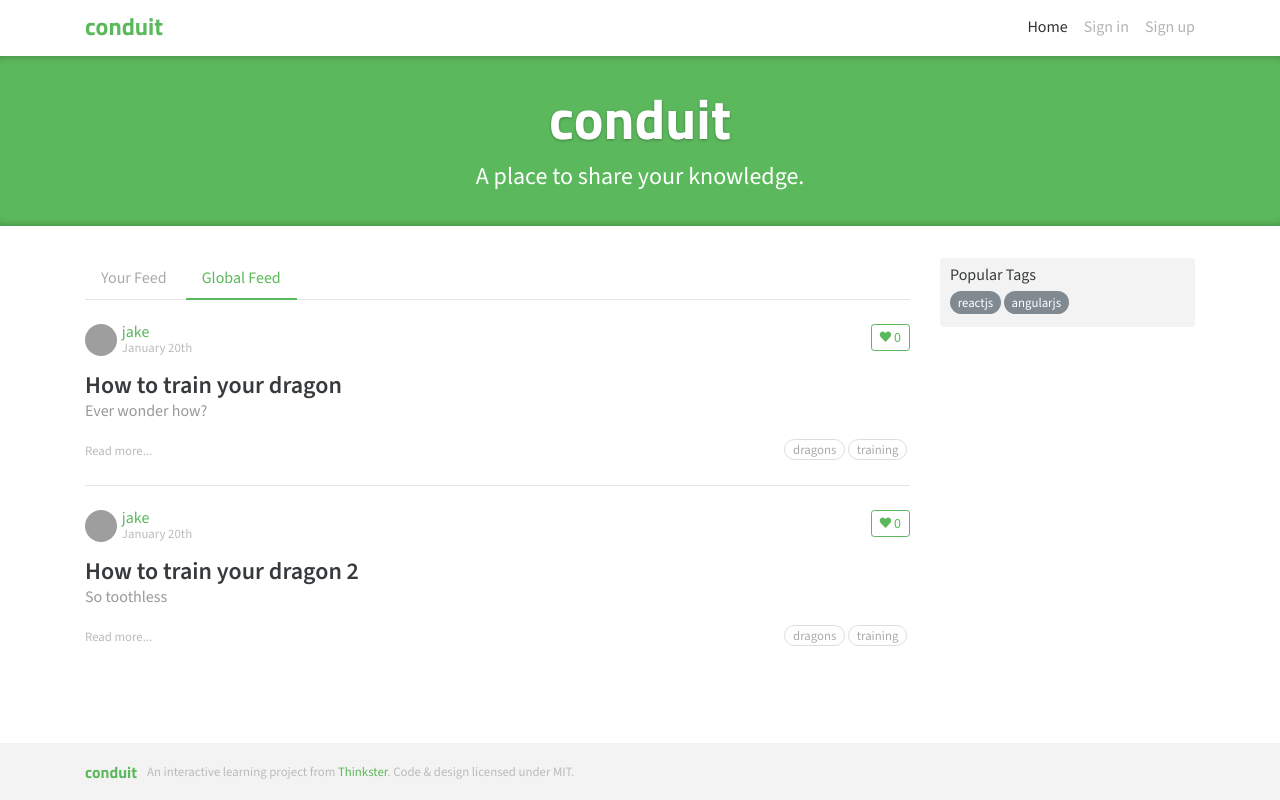
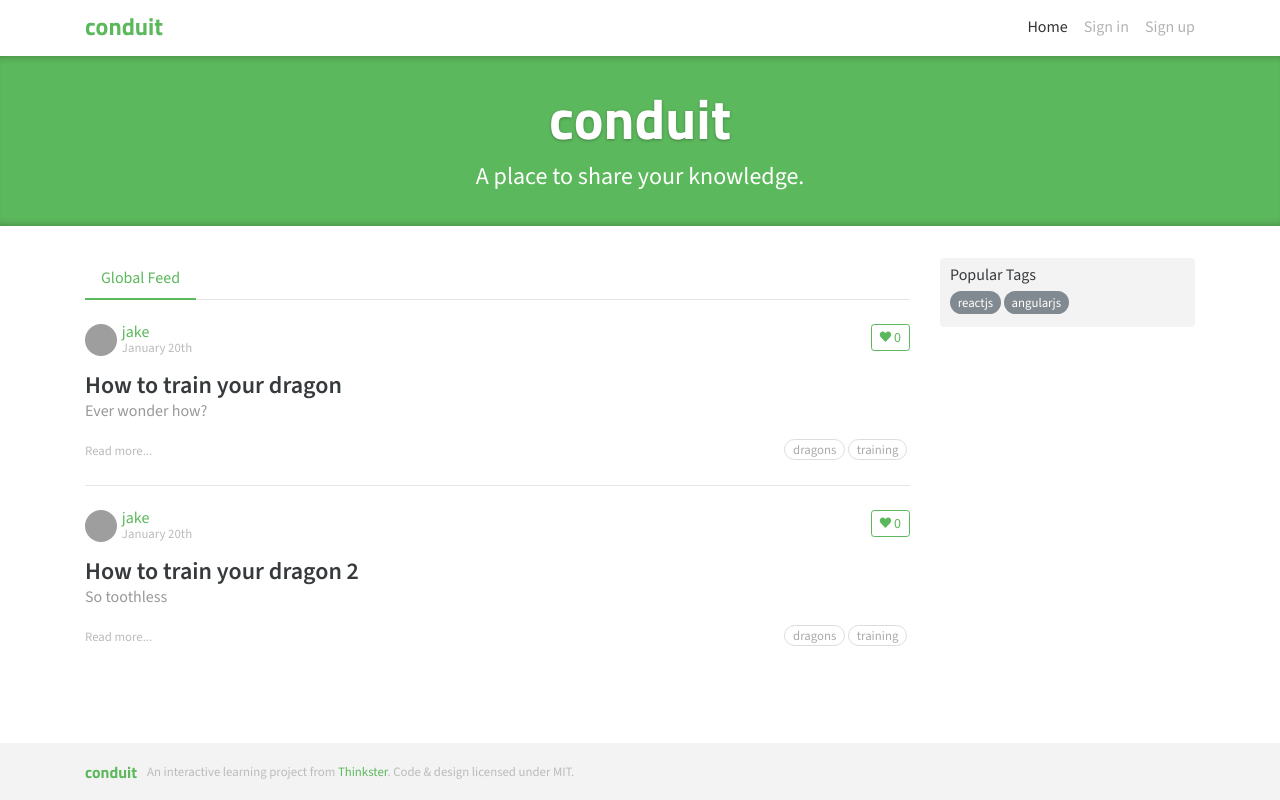
Before and after one commit to wookikiik/realworld-study, a Next.js app: page / in a window 1280 px wide. Built offline with nearby package versions, Linux system fonts and the light colour scheme; no server answers; grey boxes are pictures that could not be loaded.

Commit message:
Add authentication and update feed logic

```diff
--- a/app/(pages)/page.tsx
+++ b/app/(pages)/page.tsx
@@ -3,6 +3,7 @@ import { PopularTags, ArticlesByTabs } from "@/app/ui/components";
 import type { Metadata } from "next";
 import { fetchAllTag } from "../lib/data";
 import { Suspense } from "react";
+import { auth } from "@/auth";
 export const metadata: Metadata = {
   title: "Home - Conduit",
 };
@@ -13,6 +14,8 @@ export default async function Home({
   searchParams: { feed?: string };
 }) {
   const tagsData = await fetchAllTag();
+  const session = await auth();
+  const user = session?.user;
 
   return (
     <div className="home-page">
@@ -26,8 +29,10 @@ export default async function Home({
       <div className="container page">
         <div className="row">
           <div className="col-md-9">
-            <Suspense key={feed || "global"} fallback={<div>Loading...</div>}>
-              <ArticlesByTabs currentFeed={feed || "global"} />
+            <Suspense fallback={<div>Loading...</div>}>
+              <ArticlesByTabs
+                currentFeed={feed || (user ? "feed" : "global")}
+              />
             </Suspense>
           </div>
 
--- a/app/ui/components/ArticlesByTabs.tsx
+++ b/app/ui/components/ArticlesByTabs.tsx
@@ -3,6 +3,7 @@ import useSWR, { Fetcher } from "swr";
 import { useSearchParams, useRouter, usePathname } from "next/navigation";
 import { ArticlesResponse } from "@/app/lib/definitions";
 import { ArticlePreviews } from ".";
+import { useAuth } from "@/app/lib/providers/AuthProvider";
 
 type Props = { currentFeed: string };
 
@@ -36,6 +37,7 @@ function Tabs({ currentFeed }: { currentFeed: string }) {
   const searchParams = useSearchParams();
   const pathname = usePathname();
   const { replace } = useRouter();
+  const { isLogined } = useAuth();
 
   function handleTabChange(e: React.MouseEvent<HTMLAnchorElement>) {
     e.preventDefault();
@@ -48,12 +50,14 @@ function Tabs({ currentFeed }: { currentFeed: string }) {
   return (
     <div className="feed-toggle">
       <ul className="nav nav-pills outline-active">
+        {isLogined && (
           <Tab
             name="Your Feed"
             feed="feed"
             active={currentFeed === "feed"}
             onClick={handleTabChange}
           />
+        )}
         <Tab
           name="Global Feed"
           feed="global"
--- a/middleware/authenticationGuard.ts
+++ b/middleware/authenticationGuard.ts
@@ -2,7 +2,7 @@ import { auth } from "@/auth";
 import { NextRequest, NextResponse } from "next/server";
 
 // TODO: 회원 접근 가능 path config로 설정
-const loggedInPath = ["/settings", "/profile"];
+const loggedInPath = ["/settings", "/profile", "/editor"];
 
 export default async function middleware(
   req: NextRequest,
```
Lines whose indentation alone changed are shown as unchanged.
